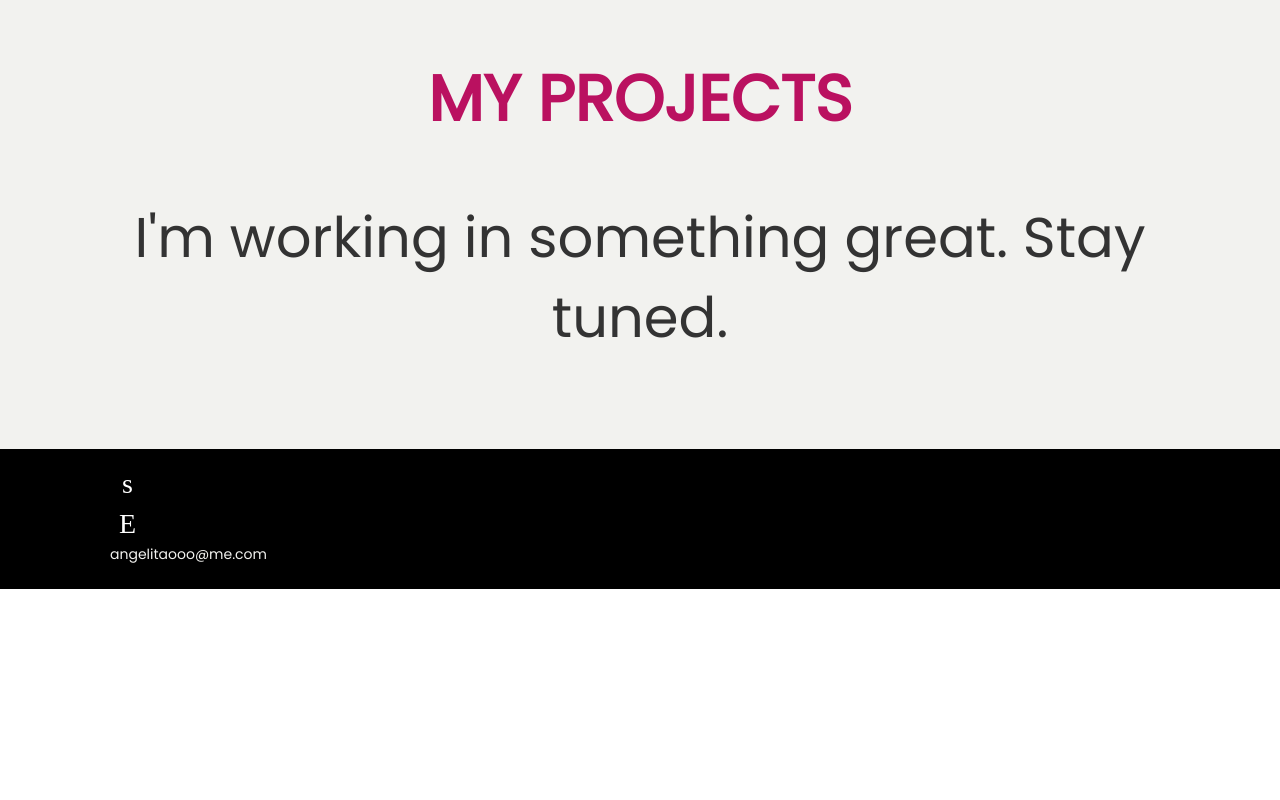
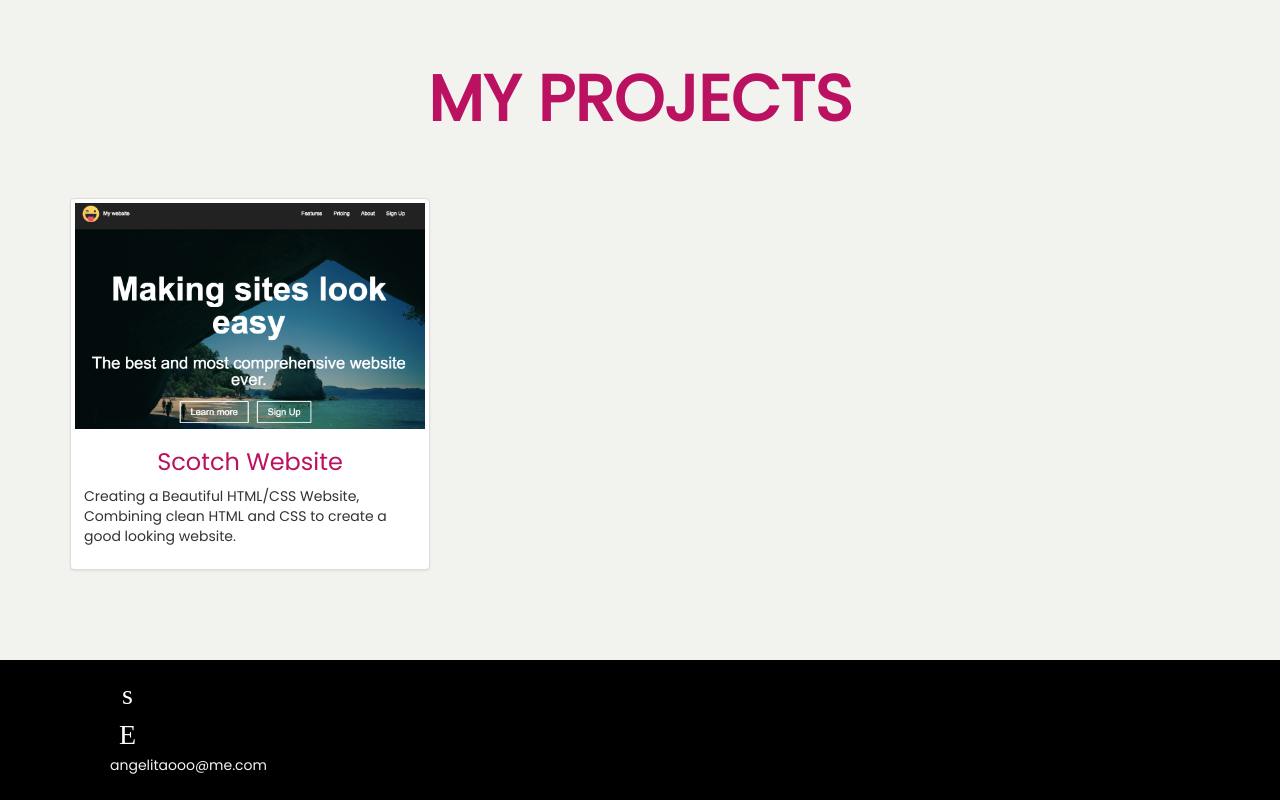
Before and after one commit to angelitaooo/angelitaooo.github.io, a website: page index.html in a window 1280 px wide. Shown: the part 819-1619 px from the top of the page. Before the commit the page ends 1408 px from the top, so only its background shows below. Drawn offline with Linux system fonts and the light colour scheme; a web font is replaced by a local one.

Commit message:
adding scotch website to projects section

```diff
--- a/css/style.css
+++ b/css/style.css
@@ -78,6 +78,9 @@ body {
 .projects {
     background-color: #F2F2EF;
 }
+.projects a {
+    color: #BA1160;
+}
 .projects h1 {
     text-align: center;
     margin-top: 8vh;
@@ -87,9 +90,7 @@ body {
     text-transform: uppercase;
     font-weight: 800;
 }
-.projects p {
-    font-size: 7vh;
-    margin-bottom: 7vh;
+.projects h3 {
     text-align: center;
 }
 
@@ -99,6 +100,7 @@ body {
 
 .projects img {
     float:right;
+    padding-bottom: 20px;
 }
 
 /*footer*/
@@ -203,7 +205,4 @@ body {
         margin-top: 15vh;
     }
 
-    .projects p {
-        font-size: 6vh;
-    }
 }
--- a/index.html
+++ b/index.html
@@ -54,7 +54,17 @@
             <div class="row">
                 <div class="col-md-12">
                     <h1>My Projects</h1>
-                    <p>I'm working in something great. Stay tuned.</p>
+                    <div class="row">
+                        <div class="col-md-4">
+                            <div class="thumbnail">
+                                <img src="images/scotch.jpg" alt="scotch">
+                                <div class="caption">
+                                    <h3><a href="https://angelitaooo.github.io/scotch-website/" target="_blank">Scotch Website</a></h3>
+                                    <p>Creating a Beautiful HTML/CSS Website, Combining clean HTML and CSS to create a good looking website.</p>
+                                </div>
+                            </div>
+                        </div>
+                    </div>
                 </div>
             </div>
         </div>
```
Also changed, not shown: images/scotch.jpg (added).
